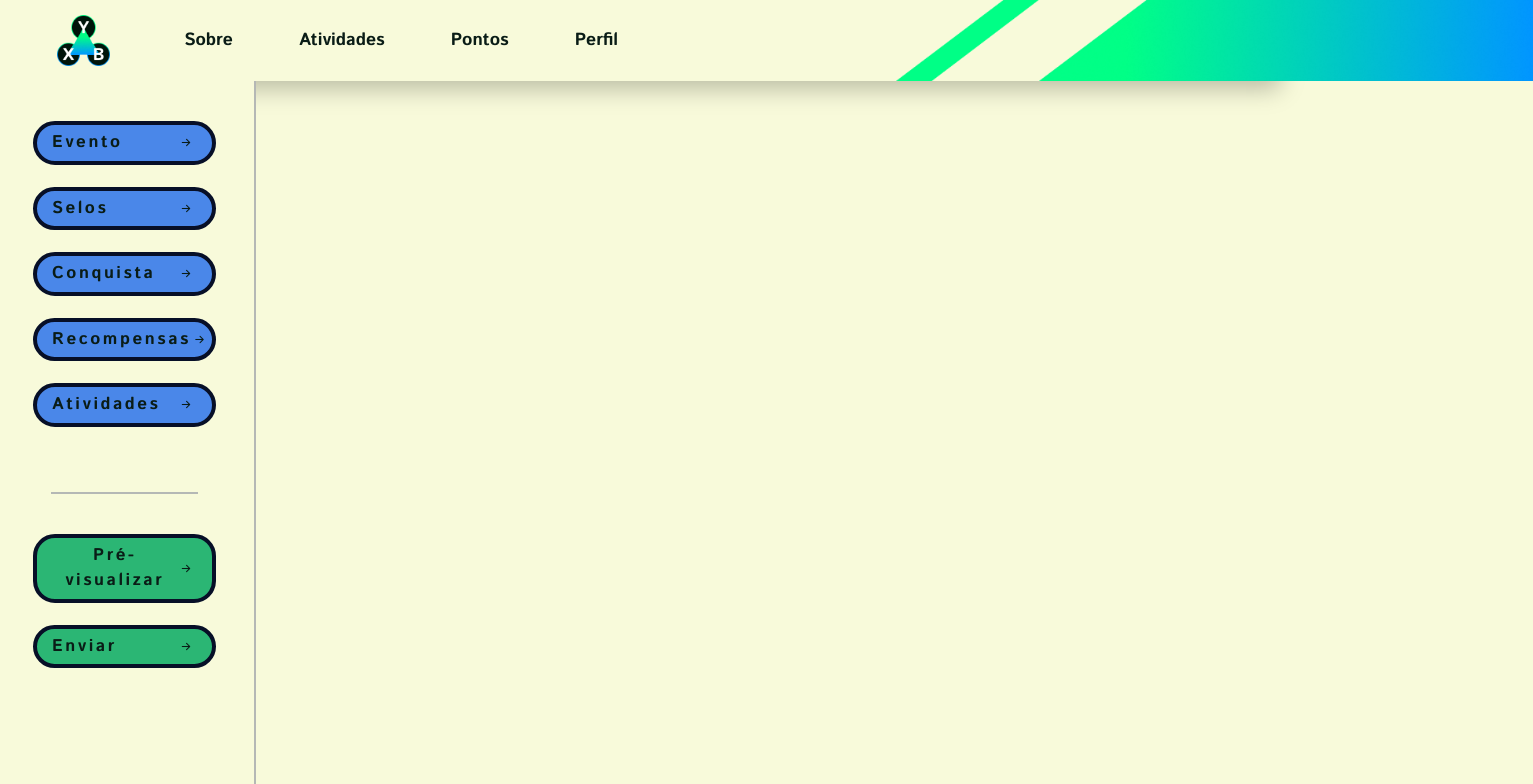
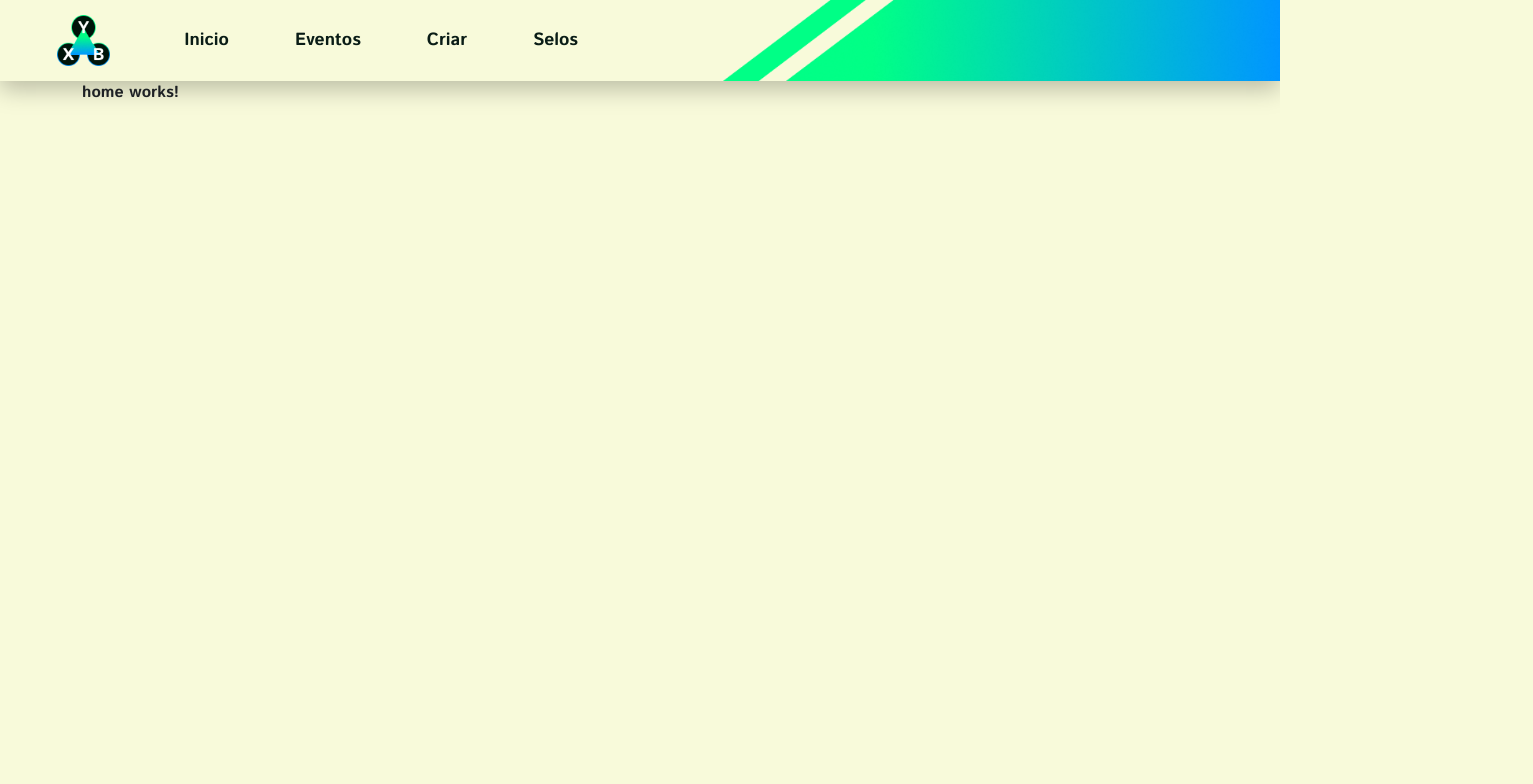
Before and after one commit to DaGitFella/gameficacao-secit.client, an Angular app: page / in a window 1280 px wide. Shown: the top 784 px of the page, 1533 px wide, since content can reach past the window. Built offline with nearby package versions, Linux system fonts and the light colour scheme.

Commit message:
fixing routing names

```diff
--- a/src/app/app.component.html
+++ b/src/app/app.component.html
@@ -1,5 +1,4 @@
 <app-header></app-header>
 <div class="container">
-  <app-side-bar></app-side-bar>
   <router-outlet></router-outlet>
 </div>
--- a/src/app/components/header/header.component.css
+++ b/src/app/components/header/header.component.css
@@ -27,13 +27,11 @@
 }
 
 .linear-background-container {
-  width: 30%;
+  width: 50%;
 }
 
-.linear-background {
-  width: 39.37%;
-  background: linear-gradient(90deg, #00FF86 17.5%, #0095FF 100%);
-  clip-path: polygon(15% 0%, 100% 0%, 100% 100%, 0% 100%);
+.linear-background-container .background-2{
+    margin-right: -80px;
 }
 
 .little {
--- a/src/app/components/header/header.component.html
+++ b/src/app/components/header/header.component.html
@@ -9,15 +9,18 @@
         <span><img src="botao_legal_nav.png" alt=""> </span>
       </button>
       <ul class="navbar-nav">
-        <li><a class="nav-link">Sobre</a></li>
-        <li><a class="nav-link">Atividades</a></li>
-        <li><a class="nav-link">Pontos</a></li>
-        <li><a class="nav-link">Perfil</a></li>
+        <li *ngFor="let item of navigateItems | keyvalue: originalOrder"
+            [routerLink]="[item.value]" routerLinkActive="active">
+          <a class="fw-bolder nav-link">{{ item.key }}</a>
+        </li>
       </ul>
     </div>
   </div>
-  <div class="linear-background-container d-flex position-absolute end-0 h-100">
-    <img src="background-1 (1).png" alt="">
+  <div class="linear-background-container d-flex justify-content-end position-absolute end-0 h-100">
+    <img src="background-2.png" class="background-2" alt="">
     <img src="background-1.png" alt="">
   </div>
+  <button>
+    <a ></a>
+  </button>
 </nav>
--- a/src/app/components/header/header.component.ts
+++ b/src/app/components/header/header.component.ts
@@ -1,15 +1,28 @@
 import { Component } from '@angular/core';
-import {RouterLink} from "@angular/router";
+import {RouterLink, RouterLinkActive} from "@angular/router";
+import {KeyValuePipe, NgForOf} from "@angular/common";
 
 @Component({
   selector: 'app-header',
   standalone: true,
   imports: [
-    RouterLink
+    RouterLink,
+    KeyValuePipe,
+    NgForOf,
+    RouterLinkActive
   ],
   templateUrl: './header.component.html',
   styleUrl: './header.component.css'
 })
 export class HeaderComponent {
+  navigateItems = {
+    'Inicio': '/home',
+    'Eventos': '/events',
+    'Criar': 'create_event',
+    'Selos': '/stamps'
+  }
 
+  originalOrder = (a: any, b: any): number => {
+    return 0;
+  };
 }
--- a/src/app/components/side-bar/side-bar.component.ts
+++ b/src/app/components/side-bar/side-bar.component.ts
@@ -19,11 +19,11 @@ export class SideBarComponent {
 
   navigateItems =
     {
-      'Evento': "/event",
-      'Selos': "/stamps",
-      'Conquista': "/reward",
-      'Recompensas': "/achievement",
-      'Atividades': "/activities"
+      'Evento': "create_event",
+      'Selos': "create_event/stamps",
+      'Conquista': "create_event/reward",
+      'Recompensas': "create_event/achievement",
+      'Atividades': "create_event/activities"
     }
   ;
 
```
Also changed, not shown: src/app/app.routes.ts (+5 -5 lines), public/background-2.png (renamed from public/background-1 (1).png).
